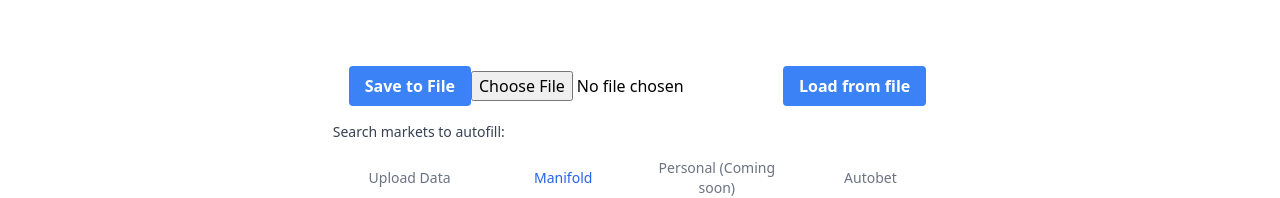
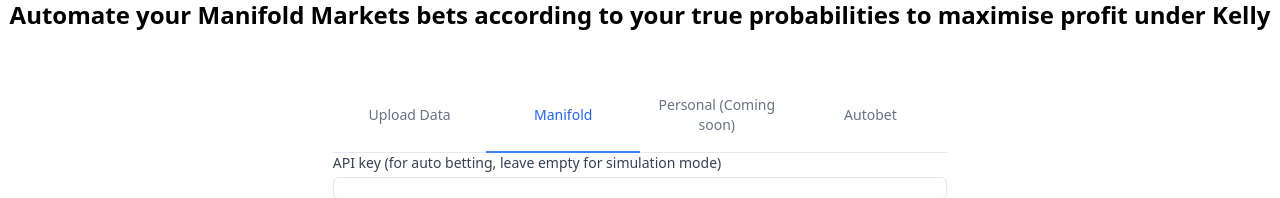
Before and after one commit to Frostwork-Media/market-transfer, a Next.js app: page / in a window 1280 px wide. Shown: the part 213-411 px from the top of the page. Built offline with nearby package versions, Linux system fonts and the light colour scheme; no server answers; the database is empty.

Commit message:
Update components/AutomateBettingForm.tsx

```diff
--- a/components/AutomateBettingForm.tsx
+++ b/components/AutomateBettingForm.tsx
@@ -156,9 +156,6 @@
         <div className="w-full">
             <div className="my-4 flex justify-center">
                 <div className="my-4 w-1/2">
-                    <FileHandler dataToSave={userData} loadDataEndpoint={setUserData} />
-
-                    <label htmlFor="market-search" className="block text-sm font-medium text-gray-700">Search markets to autofill:</label>
                     <div className="w-full">
                         <div className="border-b border-gray-200">
                             <nav className="-mb-px flex" aria-label="Tabs">
```
